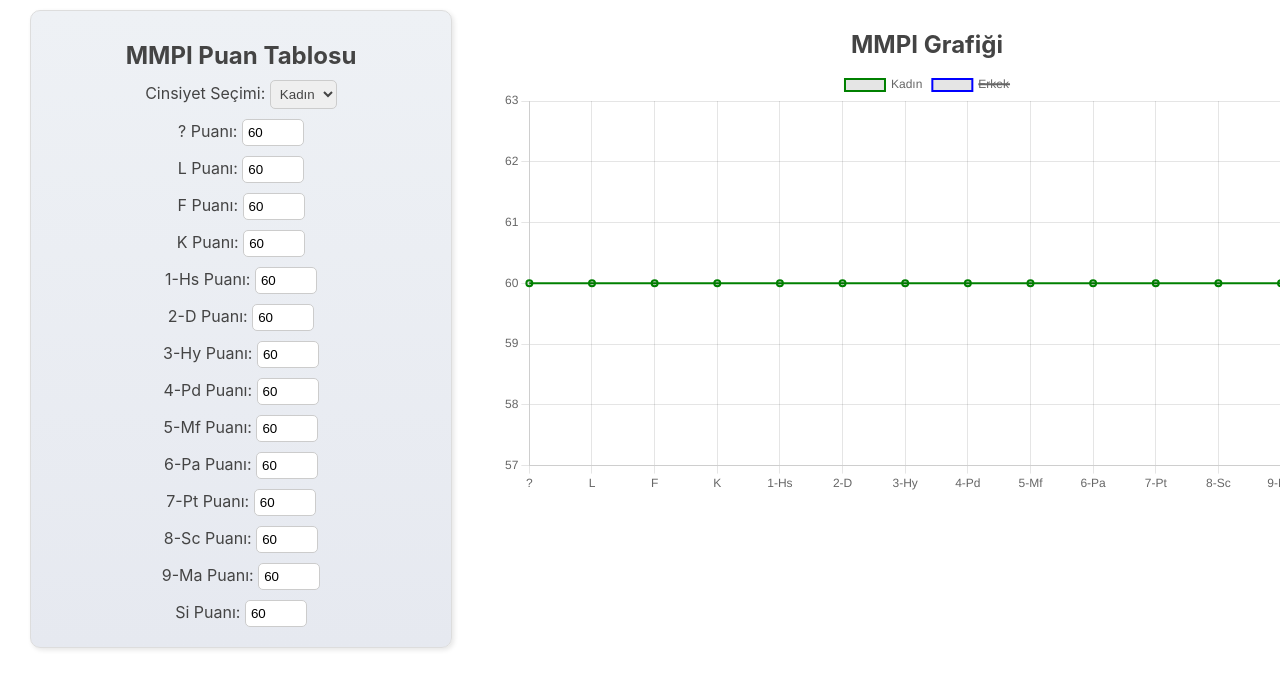
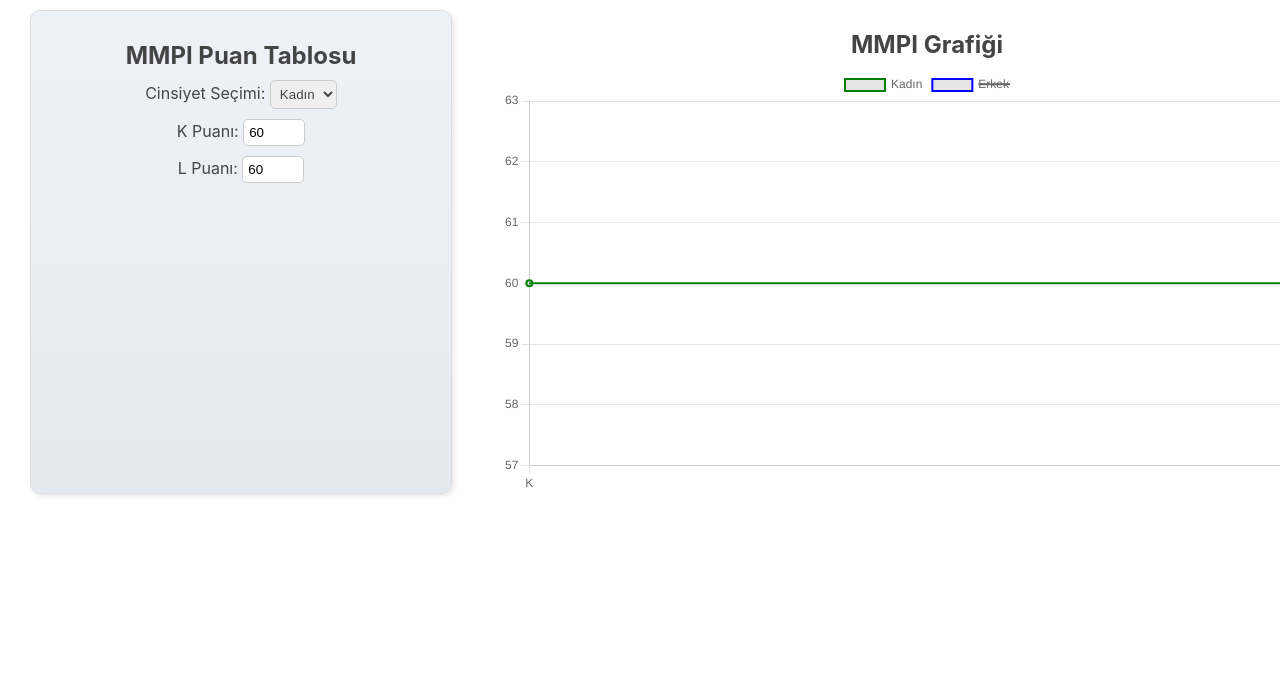
Before and after one commit to helinakdogan/helinakdogan.github.io, a React (Create React App) app: page / in a window 1280 px wide. Shown: the top 688 px of the page. Built offline with nearby package versions, Linux system fonts and the light colour scheme.

Commit message:
linechart latest

```diff
--- a/src/LineChart.js
+++ b/src/LineChart.js
@@ -6,60 +6,12 @@ ChartJS.register(...registerables);
 
 const initialUserData = [
   {
-    param: "?",
+    param: "K",
     paramValue: 60,
   },
   {
     param: "L",
-    paramValue: 60,
-  },
-  {
-    param: "F",
-    paramValue: 60,
-  },
-  {
-    param: "K",
-    paramValue: 60,
-  },
-  {
-    param: "1-Hs",
-    paramValue: 60,
-  },
-  {
-    param: "2-D",
-    paramValue: 60,
-  },
-  {
-    param: "3-Hy",
-    paramValue: 60,
-  },
-  {
-    param: "4-Pd",
-    paramValue: 60,
-  },
-  {
-    param: "5-Mf",
-    paramValue: 60,
-  },
-  {
-    param: "6-Pa",
-    paramValue: 60,
-  },
-  {
-    param: "7-Pt",
-    paramValue: 60,
-  },
-  {
-    param: "8-Sc",
-    paramValue: 60,
-  },
-  {
-    param: "9-Ma",
-    paramValue: 60,
-  },
-  {
-    param: "Si",
-    paramValue: 60,
+    paramValue: 60, // Initial value for "L"
   },
 ];
 
@@ -133,12 +85,29 @@ const MyChartComponent = () => {
           case 5:
             modifiedValue = 32;
             break;
-          // Add more cases if needed for other values
+          // ... other cases for "K" parameter ...
+          default:
+            modifiedValue = parsedValue; // or any other default value
+            break;
+        }
+      } else if (data.param === "L" && dataIndex === index) {
+        switch (parsedValue) {
+          case 1:
+            modifiedValue = 32.5;
+            break;
+          case 2:
+            modifiedValue = 36.2;
+            break;
+          case 3:
+            modifiedValue = 38.1;
+            break;
+          // ... other cases for "L" parameter ...
           default:
             modifiedValue = parsedValue; // or any other default value
             break;
         }
       }
+
       return { ...data, paramValue: modifiedValue };
     });
 
@@ -148,7 +117,7 @@ const MyChartComponent = () => {
         {
           label: "Kadın",
           data: updatedUserData.map((data, dataIndex) =>
-            data.param === "K" ? data.paramValue : userInputFemale[dataIndex]
+            data.param === "K" ? data.paramValue : data.param === "L" ? data.paramValue : userInputFemale[dataIndex]
           ),
           borderColor: "green",
           borderWidth: 2,
@@ -158,7 +127,7 @@ const MyChartComponent = () => {
         {
           label: "Erkek",
           data: updatedUserData.map((data, dataIndex) =>
-            data.param === "K" ? data.paramValue : userInputMale[dataIndex]
+            data.param === "K" ? data.paramValue : data.param === "L" ? data.paramValue : userInputMale[dataIndex]
           ),
           borderColor: "blue",
           borderWidth: 2,
@@ -167,6 +136,7 @@ const MyChartComponent = () => {
         },
       ],
     };
+
 
     setChartData(updatedChartData);
   };
```
Also changed, not shown: src/App.js (+90 -5 lines).
